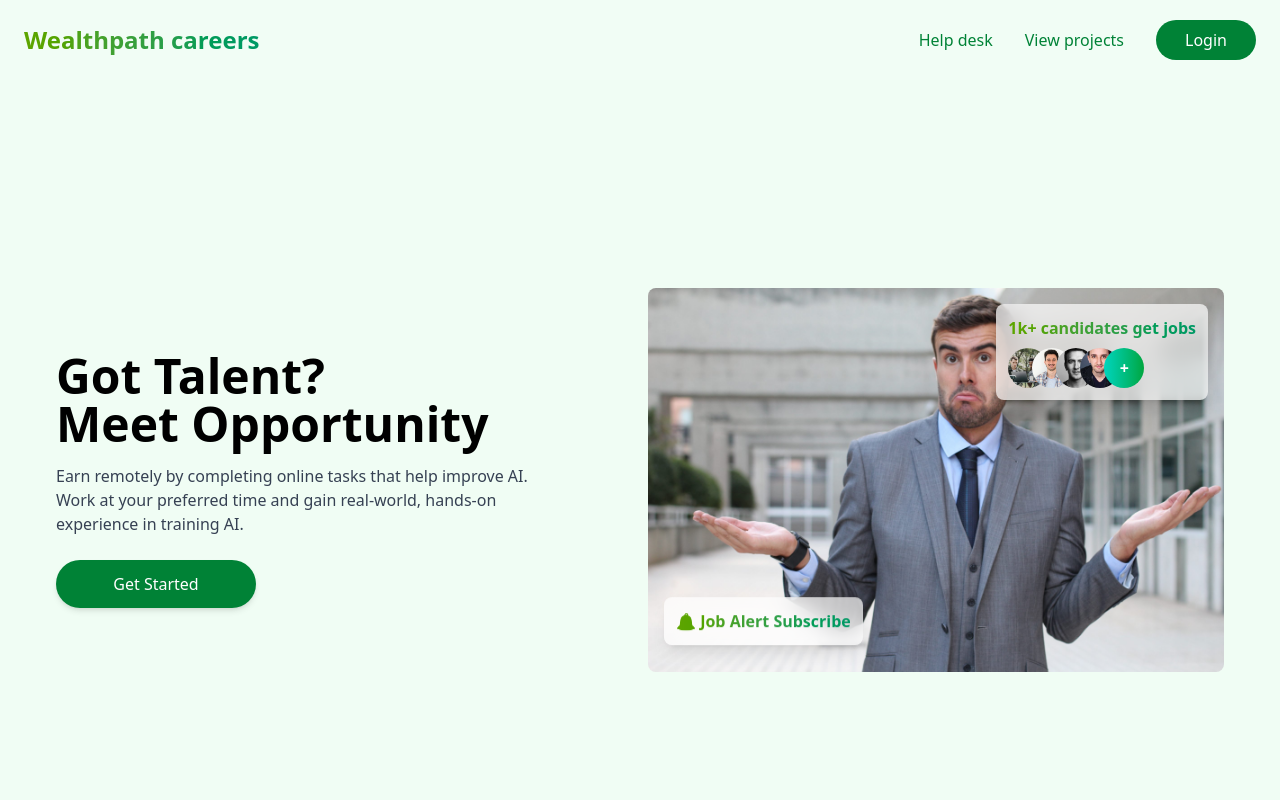
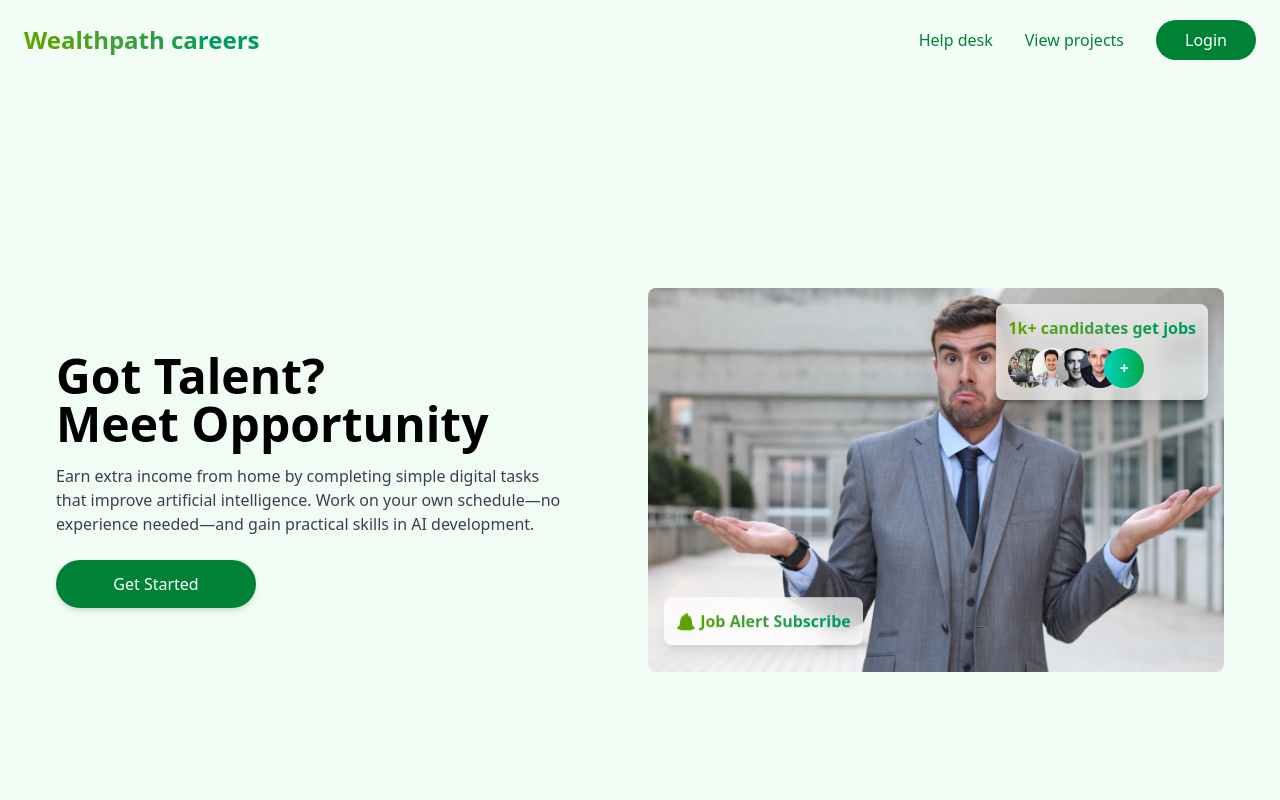
Before and after one commit to Nacho1499/dream-jobber, a Next.js app: page / in a window 1280 px wide. Shown: the top 800 px of the page. Built offline with nearby package versions, Linux system fonts and the light colour scheme.

Commit message:
worked on the hero section text

```diff
--- a/app/components/Cta.tsx
+++ b/app/components/Cta.tsx
@@ -7,7 +7,7 @@ function Cta() {
             <div className='bg-green-700 p-10 text-center  rounded-circle rounded-lg'>
                 <h1 className='text-3xl text-white '>Lead the future of Wealthpath careers</h1>
                 <p className='text-white mt-3 mb-7'>Join us in creating a more relevant, trustworthy, and truthful AI, all while earning on your own terms.</p>
-               <Link href="#"  className='bg-green-600  text-white px-5 py-2 rounded-full'>work with Wealthpath careers</Link>
+               <Link href="#"  className='bg-green-600  text-white px-6 py-2 rounded-full'>work with Wealthpath</Link>
 
             </div>
 
--- a/app/components/Hero.tsx
+++ b/app/components/Hero.tsx
@@ -13,8 +13,8 @@ const Hero = () => {
               Got Talent? <br />
               Meet Opportunity
             </h1>
-            <p className="mt-4 text-gray-700">Earn remotely by completing online tasks that help improve AI.
-              Work at your preferred time and gain real-world, hands-on experience in training AI.</p>
+            <p className="mt-4 text-gray-700">Earn extra income from home by completing simple digital tasks that improve artificial intelligence.
+               Work on your own schedule—no experience needed—and gain practical skills in AI development.</p>
 
             <Link href="/#">
               <button className="mt-6 w-[180px] md:w-[200px] p-3 bg-green-700 text-white rounded-full shadow-md cursor-pointer">
```
